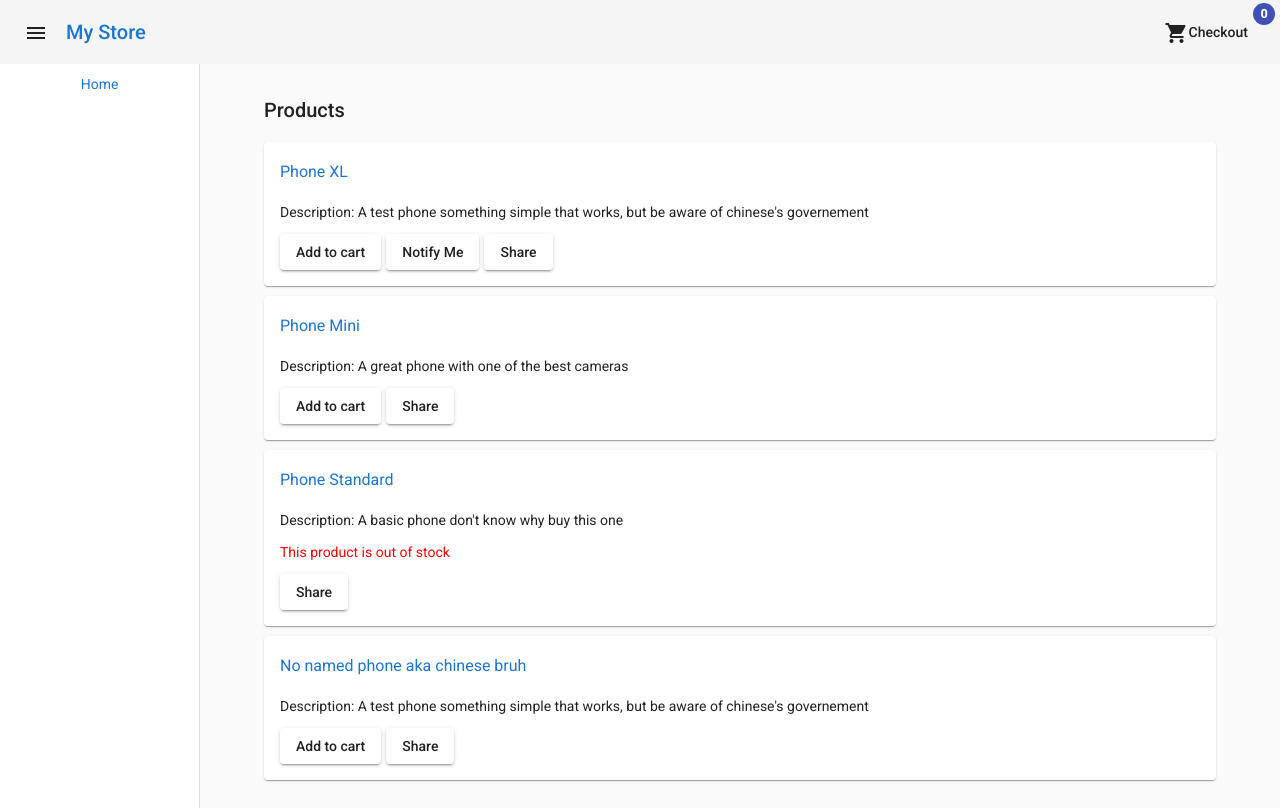
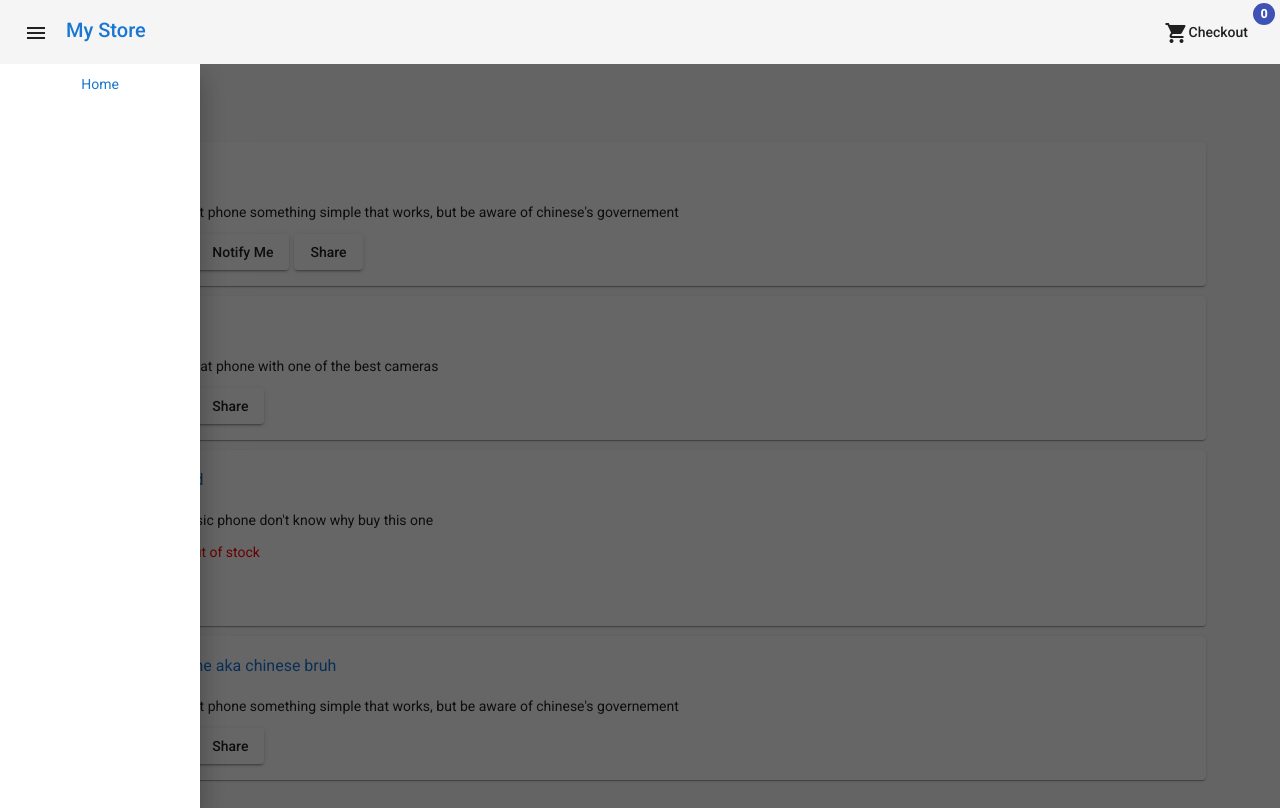
Before and after one commit to Slyker/Angular-First-Project, an Angular app: page / in a window 1280 px wide. Both pictures are taken after a click on the button "menu". Built offline with nearby package versions, Linux system fonts and the light colour scheme.

Commit message:
Mise à jour du sidenav
fermeture et mise par dessus

```diff
--- a/package.json
+++ b/package.json
@@ -24,6 +24,7 @@
     "@angular/platform-browser-dynamic": "^14.0.0",
     "@angular/router": "^14.0.0",
     "angular-in-memory-web-api": "~0.14.0",
+    "directive": "^0.1.0",
     "rxjs": "~7.5.0",
     "tslib": "^2.3.0",
     "zone.js": "~0.11.4"
--- a/src/app/UI/top-bar/top-bar.component.css
+++ b/src/app/UI/top-bar/top-bar.component.css
@@ -1,4 +1,5 @@
 .sideNav-menu{
+    /*position: fixed;*/
     padding-top: 10px;
     min-width: 200px;
     text-align: center;
--- a/src/app/UI/top-bar/top-bar.component.html
+++ b/src/app/UI/top-bar/top-bar.component.html
@@ -1,28 +1,29 @@
 
-<mat-toolbar>
-  <button style="margin-right: 10px;" mat-icon-button aria-label="Menu toogler" (click)="sidenav.toggle()">
-    <mat-icon>menu</mat-icon>
+<mat-toolbar  >
+  <button   id="sideNavOpenMenubtn" style="margin-right: 10px;" mat-icon-button aria-label="Menu toogler" (click)="sidenav.toggle()">
+    <mat-icon >menu</mat-icon>
   </button>
-  <span>
+  <span appCloseSidenav [sideNav]="sidenav"   style="display: flex;flex-direction: row; width: 100%;">
     <a [routerLink]="['/']">
       <h1>My Store</h1>
     </a>
-  </span>
-  <span class="example-spacer"></span>
-  <span>
-    <button mat-button routerLink="/cart"  matBadge={{getCartLength()}} matBadgeColor="primary">
+
+    <button style="margin-left: auto;" mat-button routerLink="/cart"  matBadge={{getCartLength()}} matBadgeColor="primary">
       <i class="material-icons">shopping_cart</i>Checkout
     </button>
   </span>
 </mat-toolbar>
 
-<mat-sidenav-container class="sideNav-content">
-  <mat-sidenav class="sideNav-menu" #sidenav mode="side" [(opened)]="opened">
-    <a (click)="sidenav.close()" [routerLink]="['/']" routerLinkActive="router-link-active" >Home</a>
+<mat-sidenav-container appCloseSidenav [sideNav]="sidenav" class="sideNav-content">
+  <mat-sidenav  class="sideNav-menu" #sidenav mode="over" [(opened)]="opened">
+    <a [routerLink]="['/']" routerLinkActive="router-link-active" >Home</a>
   </mat-sidenav>
 
   <mat-sidenav-content >
-    <ng-content  ></ng-content>
+
+      <ng-content></ng-content >
+
+
   </mat-sidenav-content>
 </mat-sidenav-container>
 
--- a/src/app/UI/top-bar/top-bar.component.ts
+++ b/src/app/UI/top-bar/top-bar.component.ts
@@ -7,11 +7,19 @@ import { CartService } from '../../cart.service';
 })
 
 export class TopBarComponent {
+  isMobile = false;
+  ngOnInit(): void {
+    if(/Android|webOS|iPhone|iPad|iPod|BlackBerry|IEMobile|Opera Mini/i.test(navigator.userAgent)){
+      this.isMobile = true;
+    }
+  }
   opened: boolean = false;
   constructor(private cartService: CartService) {}
   getCartLength(){
     return this.cartService.getItems().length
   }
+
+
 }
 
 
--- a/src/app/app.module.ts
+++ b/src/app/app.module.ts
@@ -26,7 +26,8 @@ import {MatTableModule} from "@angular/material/table"
 import { MatFormFieldModule } from '@angular/material/form-field';
 import { BackButtonDirective } from './directives/back/backButton.directive';
 import {MatSidenavModule} from '@angular/material/sidenav'
-import {MatCheckboxModule} from '@angular/material/checkbox'
+import {MatCheckboxModule} from '@angular/material/checkbox';
+import { CloseSidenavDirective } from './directives/close-sidenav.directive'
 @NgModule({
   imports: [
     BrowserModule,
@@ -63,6 +64,7 @@ import {MatCheckboxModule} from '@angular/material/checkbox'
     CartComponent,
     ShippingComponent,
     BackButtonDirective,
+    CloseSidenavDirective,
 
   ],
   bootstrap: [AppComponent],
--- /dev/null
+++ b/src/app/directives/close-sidenav.directive.ts
@@ -0,0 +1,15 @@
+import { Directive, HostListener, Input,ElementRef } from '@angular/core';
+
+@Directive({
+  selector: '[appCloseSidenav]'
+})
+export class CloseSidenavDirective {
+  @Input() public sideNav:any;
+  constructor() {}
+  @HostListener("click")
+  onClick(){
+    if(this.sideNav.opened){
+      this.sideNav.close();
+    }
+  }
+}
```
Also changed, not shown: 2 other files (tests, documents, lock files or other folders).
